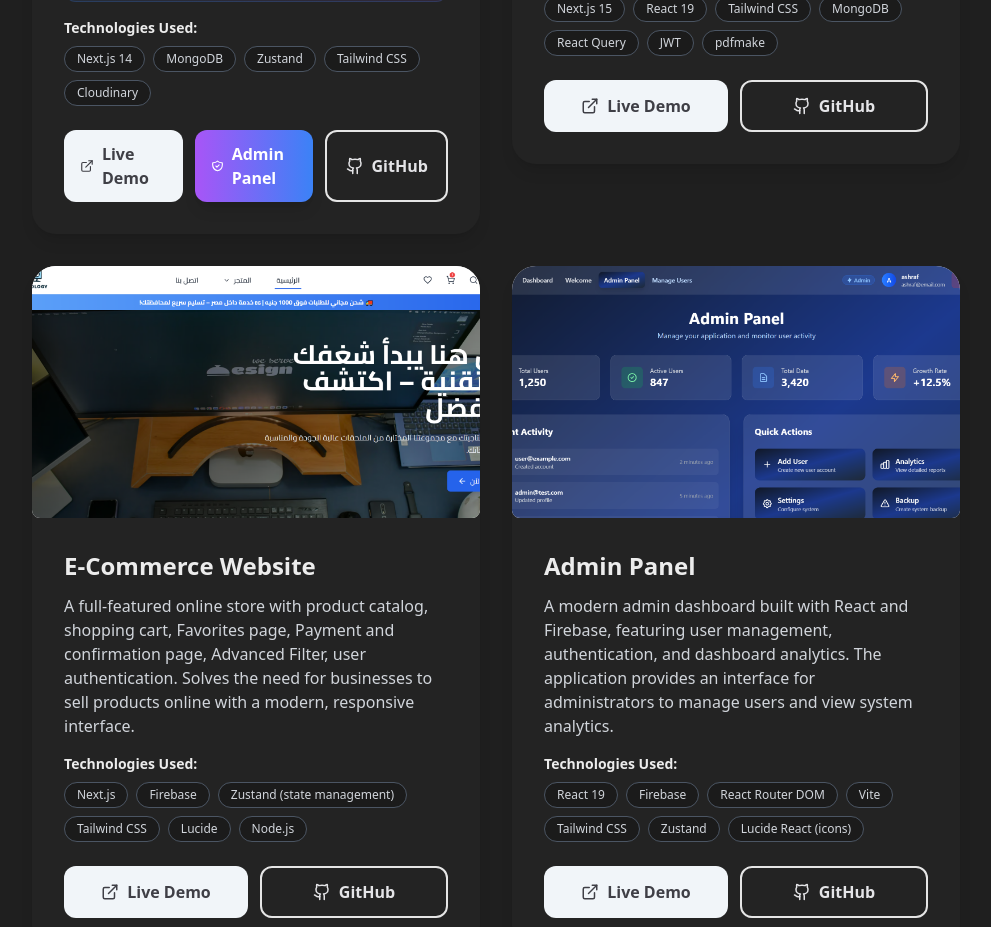
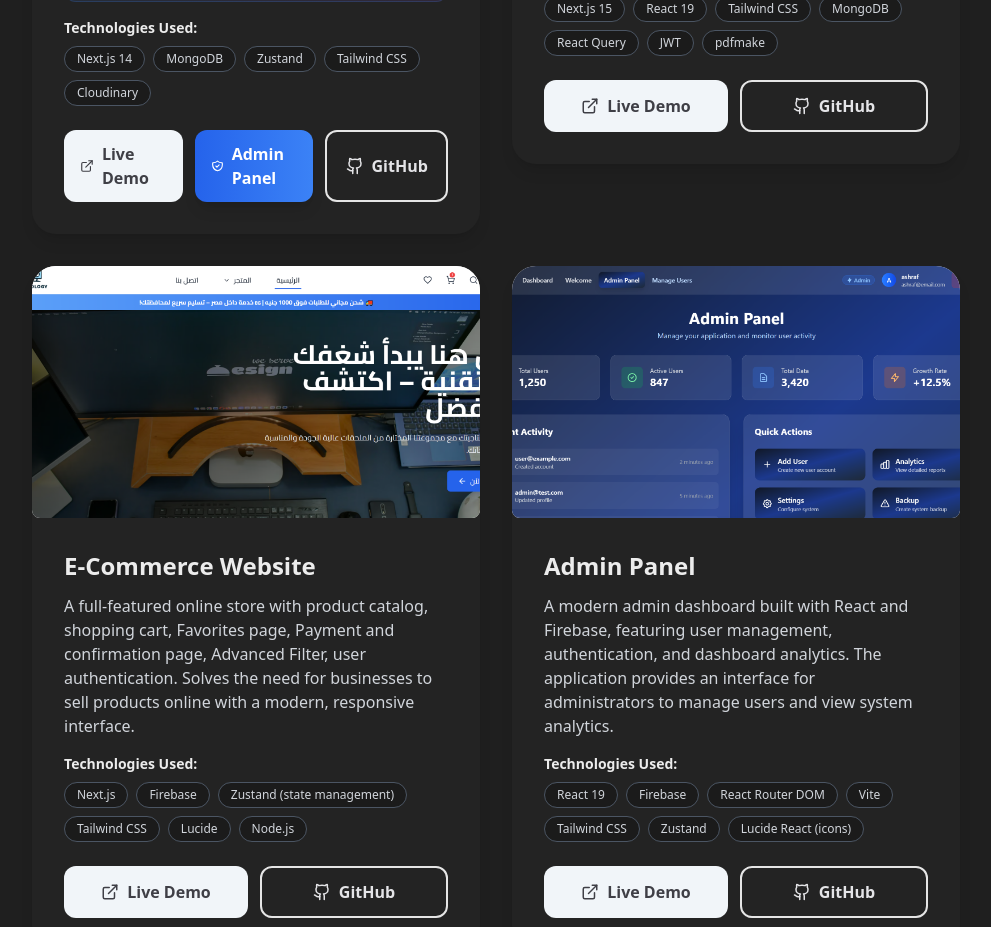
Before and after one commit to ashraf-walid/Ashraf-Portfolio, a Next.js app: page / in a window 1280 px wide. Shown: the part 5720-6647 px from the top of the page, without its empty margins (280-1271 px from the left). Built offline with nearby package versions, Linux system fonts and the light colour scheme; no server answers; the database is empty.

Commit message:
project 5

```diff
--- a/src/components/sections/ProjectsSection.jsx
+++ b/src/components/sections/ProjectsSection.jsx
@@ -304,7 +304,7 @@ export default function ProjectsSection() {
                           href={project.adminPanel}
                           target="_blank"
                           rel="noopener noreferrer"
-                          className="flex items-center justify-center gap-2 px-4 py-3 bg-gradient-to-r from-purple-500 to-blue-500 text-white font-semibold rounded-xl hover:from-purple-600 hover:to-blue-600 focus:ring-2 focus:ring-purple-400 focus:outline-none duration-500 transition flex-1 shadow-lg"
+                          className="flex items-center justify-center gap-2 px-4 py-3 bg-gradient-to-r from-blue-600 to-blue-500 text-white font-semibold rounded-xl hover:from-purple-600 hover:to-blue-600 focus:ring-2 focus:ring-purple-400 focus:outline-none duration-500 transition flex-1 shadow-lg"
                         >
                           <svg className="w-5 h-5" fill="none" stroke="currentColor" viewBox="0 0 24 24">
                             <path strokeLinecap="round" strokeLinejoin="round" strokeWidth={2} d="M9 12l2 2 4-4m5.618-4.016A11.955 11.955 0 0112 2.944a11.955 11.955 0 01-8.618 3.04A12.02 12.02 0 003 9c0 5.591 3.824 10.29 9 11.622 5.176-1.332 9-6.03 9-11.622 0-1.042-.133-2.052-.382-3.016z" />
```
